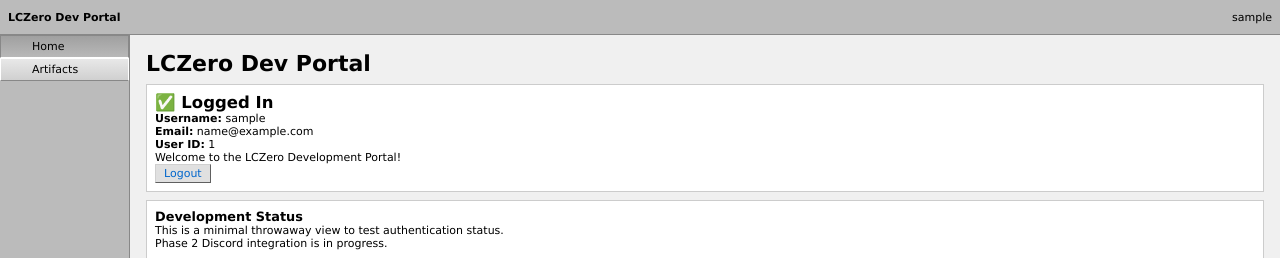
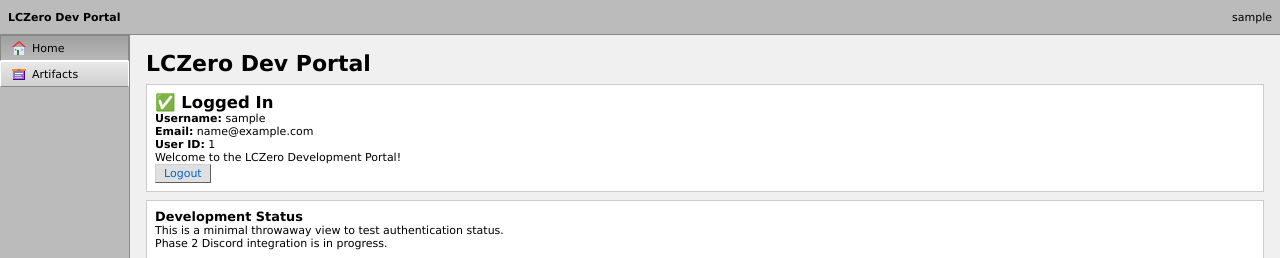
Before and after one commit to mooskagh/dev.lczero, a Django app: page / in a window 1280 px wide. Shown: the top 258 px of the page. Run offline with Django 5.2, Linux system fonts and the light colour scheme; the visitor is signed in with stand-in values (Sample User, id 1).

Commit message:
Add colorful multicolor SVG icons to menu system
- Create multicolor SVG icons for Home (red roof, lavender walls) and Artifacts (orange/purple box)
- Update base template to include and display SVG icons in menu items
- Modify CSS to use flexbox layout for proper icon alignment
- Update visual style spec to document multicolor icon requirement

🤖 Generated with [Claude Code](https://claude.ai/code)

Co-Authored-By: Claude <noreply@anthropic.com>

```diff
--- a/lczero_dev_portal/core/static/core/css/style.css
+++ b/lczero_dev_portal/core/static/core/css/style.css
@@ -132,9 +132,9 @@ a:hover {
 
 /* Menu items */
 .menu-item {
-    display: block;
+    display: flex;
+    align-items: center;
     padding: var(--menu-item-padding);
-    padding-left: calc(var(--icon-size) + 15px);
     margin: 0;
     cursor: pointer;
     background: var(--gradient-menu-item);
@@ -150,12 +150,9 @@ a:hover {
     box-shadow: none;
 }
 
-.menu-item:before {
-    content: "";
-    position: absolute;
-    left: 5px;
-    top: 50%;
-    transform: translateY(-50%);
+.menu-icon {
+    margin-right: 5px;
+    flex-shrink: 0;
     width: var(--icon-size);
     height: var(--icon-size);
 }
--- a/lczero_dev_portal/core/templates/core/base.html
+++ b/lczero_dev_portal/core/templates/core/base.html
@@ -25,10 +25,20 @@
     <div class="main-container">
         <!-- Left menu panel -->
         <div class="menu-panel">
+            <!-- Load SVG icons -->
+            {% load static %}
+            <div style="display: none;">
+                {% include "core/icons/menu-icons.svg" %}
+            </div>
             {% block menu %}
             {% for group in menu_groups %}
                 {% for item in group.items %}
                     <a href="{{ item.url }}" class="menu-item{% if active_menu_item and active_menu_item.url_prefix == item.url_prefix %} selected{% endif %}">
+                        {% if item.icon %}
+                            <svg class="menu-icon" width="16" height="16">
+                                <use href="#icon-{{ item.icon }}"></use>
+                            </svg>
+                        {% endif %}
                         {{ item.title }}
                     </a>
                 {% endfor %}
```
Also changed, not shown: spec/visual-style.md (+1 -0 lines), lczero_dev_portal/core/templates/core/icons/menu-icons.svg (added).
